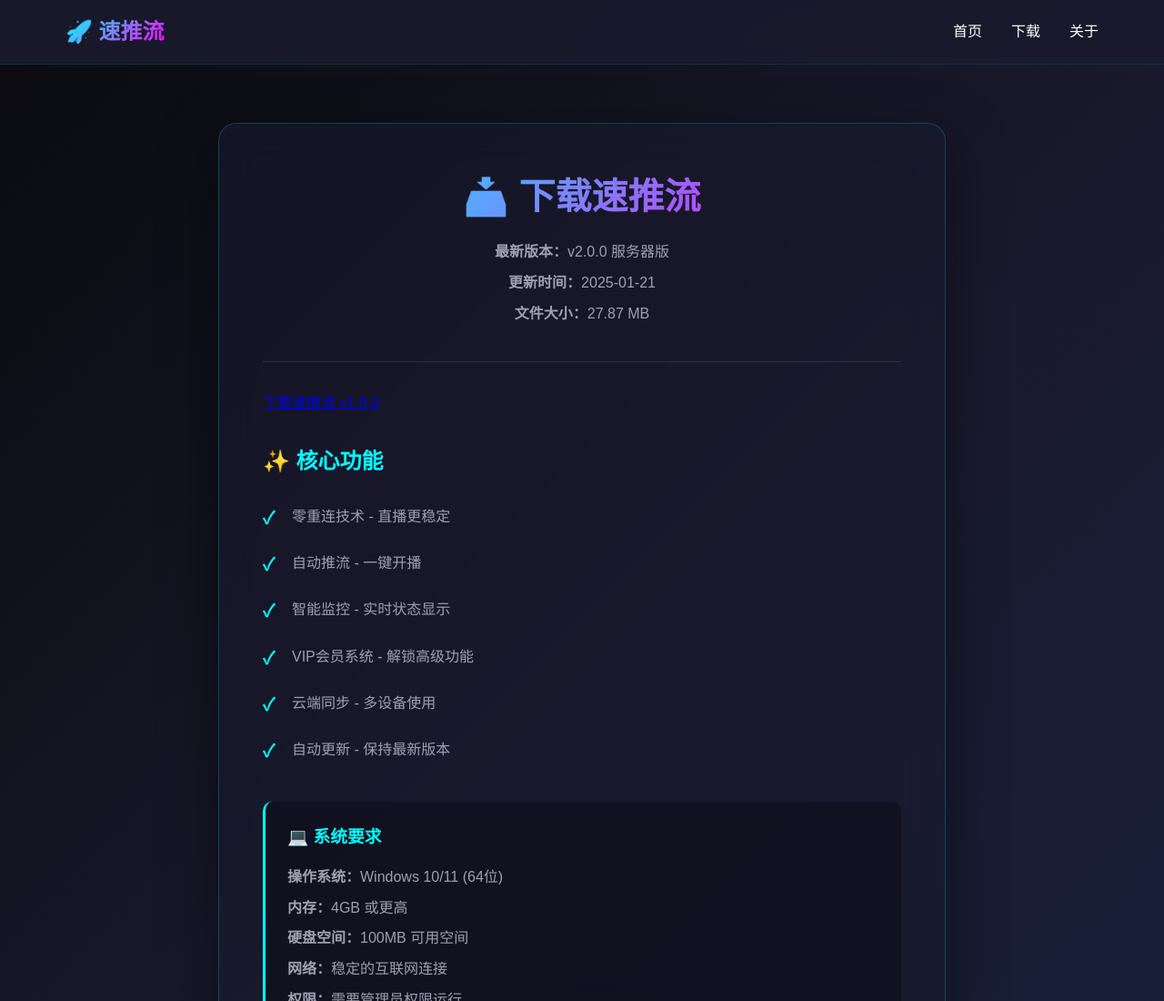
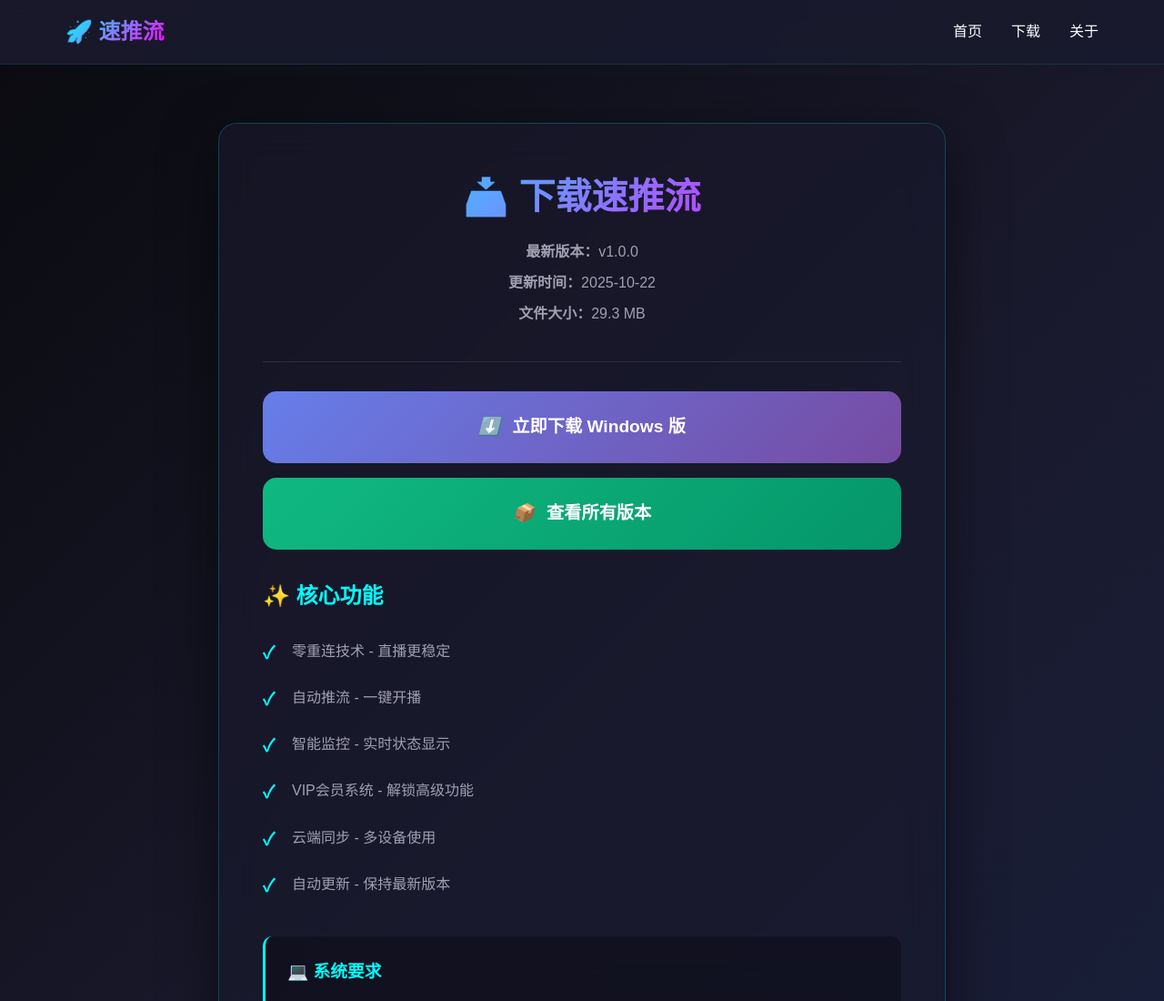
Before and after one commit to 15280507218/zhts-website, a plain HTML site: page download.html in a window 1280 px wide. Shown: the top 1100 px of the page at 91% size. Drawn offline with Linux system fonts and the light colour scheme.

Commit message:
Add files via upload

```diff
--- a/download.html
+++ b/download.html
@@ -235,14 +235,18 @@
             <h1>📥 下载速推流</h1>
 
             <div class="version-info">
-                <p><strong>最新版本：</strong>v2.0.0 服务器版</p>
-                <p><strong>更新时间：</strong>2025-01-21</p>
-                <p><strong>文件大小：</strong>27.87 MB</p>
+                <p><strong>最新版本：</strong>v1.0.0</p>
+                <p><strong>更新时间：</strong>2025-10-22</p>
+                <p><strong>文件大小：</strong>29.3 MB</p>
             </div>
 
-            <a href="https://github.com/15280507218/zhts-website/releases/download/v1.0.0/速推流.exe">
-    下载速推流 v1.0.0
-</a>
+            <a href="https://github.com/15280507218/zhts-website/releases/download/v1.0.0/速推流.exe" class="download-btn">
+                <i>⬇️</i> 立即下载 Windows 版
+            </a>
+
+            <a href="https://github.com/15280507218/zhts-website/releases" class="download-btn" style="background: linear-gradient(135deg, #10b981 0%, #059669 100%); margin-top: 0.5rem;">
+                <i>📦</i> 查看所有版本
+            </a>
 
             <div class="features">
                 <h2>✨ 核心功能</h2>
```
Also changed, not shown: index.html (+1 -1 lines), 1 other file.
